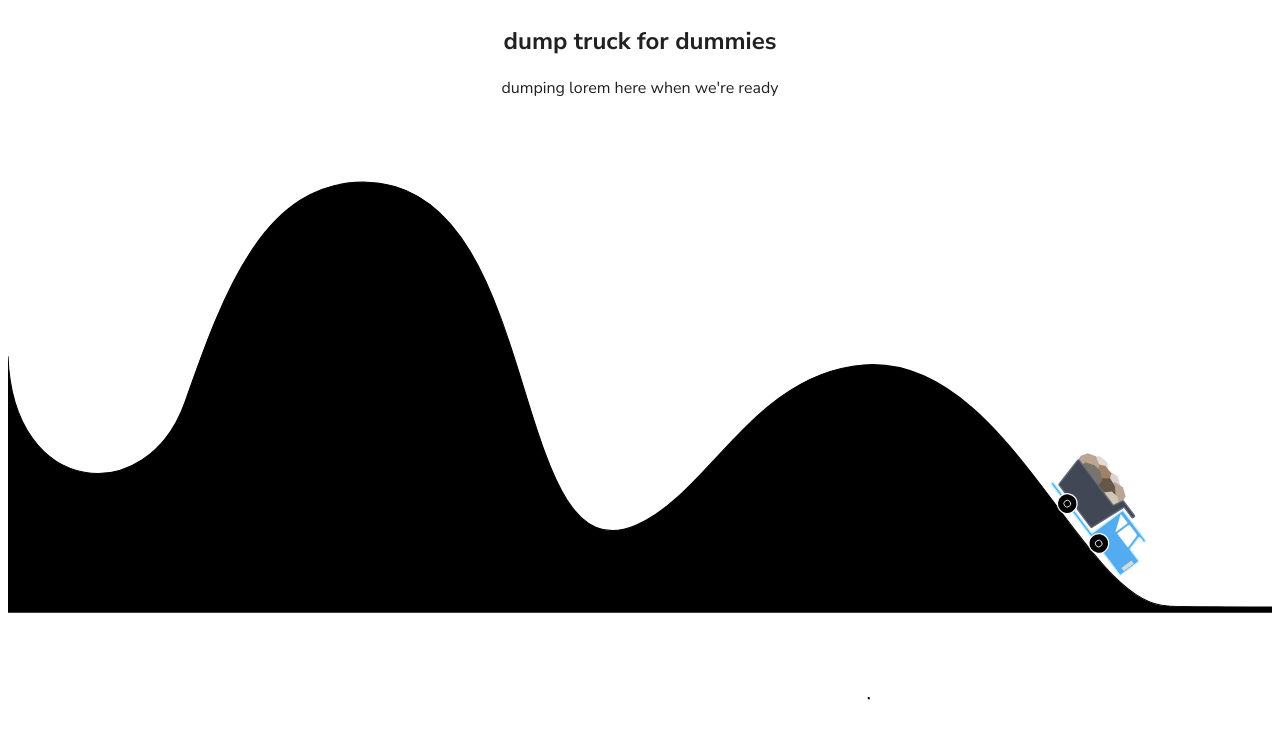
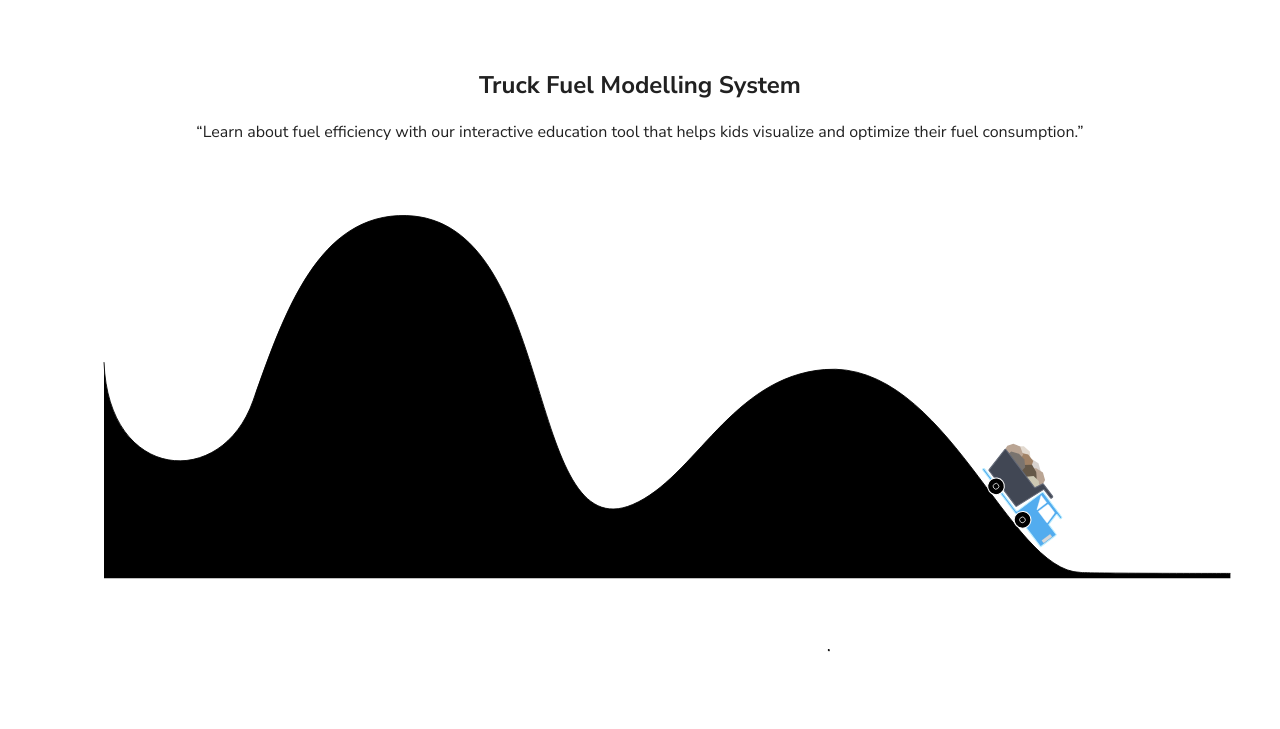
Before and after one commit to jessicamlee/TruckFuel-MS, a plain HTML site: page index.html in a window 1280 px wide. Shown: the part 71-800 px from the top of the page. Drawn offline with nearby package versions, Linux system fonts and the light colour scheme.

Commit message:
:lipstick: Update intro banner
- Update intro banner copy
- Fix padding for intro banner

```diff
--- a/index.html
+++ b/index.html
@@ -37,9 +37,9 @@
                 </div>
             </header>
             <main>
-                <section id="intro-bnr container">
-                    <h1>dump truck for dummies</h1>
-                    <p class="slugline">dumping lorem here when we're ready</p>
+                <section class="container">
+                    <h1>Truck Fuel Modelling System</h1>
+                    <p class="slugline">&ldquo;Learn about fuel efficiency with our interactive education tool that helps kids visualize and optimize their fuel consumption&period;&rdquo;</p>
                     <div class="banneranim-container">
                         <svg xmlns="http://www.w3.org/2000/svg" viewBox="0 0 1280 476.31" style="enable-background:new 0 0 1280 476.31" xml:space="preserve">
                             <path d="M0 230.84c4.75 135.96 133.62 145.58 169.4 43.82 35.96-102.25 75-213.09 174.16-210.36 171.91 4.74 133.37 381.45 257.3 328.33 70.79-30.34 112.36-144.94 217.98-153.38 137.77-11.01 208.99 229.45 291.01 230.57 1.12 1.12 170.15 1.12 170.15 1.12" style="fill:none;stroke:#000;stroke-miterlimit:10" id="path"/>
--- a/styles/main.css
+++ b/styles/main.css
@@ -22,6 +22,10 @@ a {
 }
 
 /* --- Typography --- */
+h1 {
+    margin-top: 4rem;
+}
+
 h3 {
     font-size: 1.44rem;
 }
```
